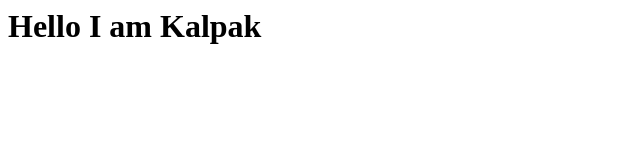
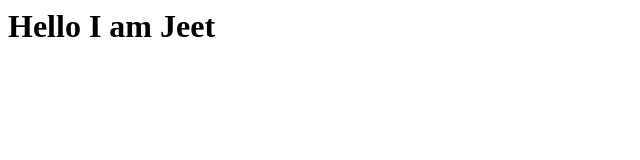
Before and after one commit to Kalpak43/CRVCS2, a plain HTML site: page index.html in a window 1280 px wide. Shown: the whole page, without its empty margins (0-640 px from the left). Drawn offline with Linux system fonts and the light colour scheme.

Commit message:
Bug fixed

```diff
--- a/index.html
+++ b/index.html
@@ -1,5 +1,5 @@
 <html>
 <body>
-<h1>Hello I am Kalpak</h1>
+<h1>Hello I am Jeet</h1>
 </body>
 </html>
```
